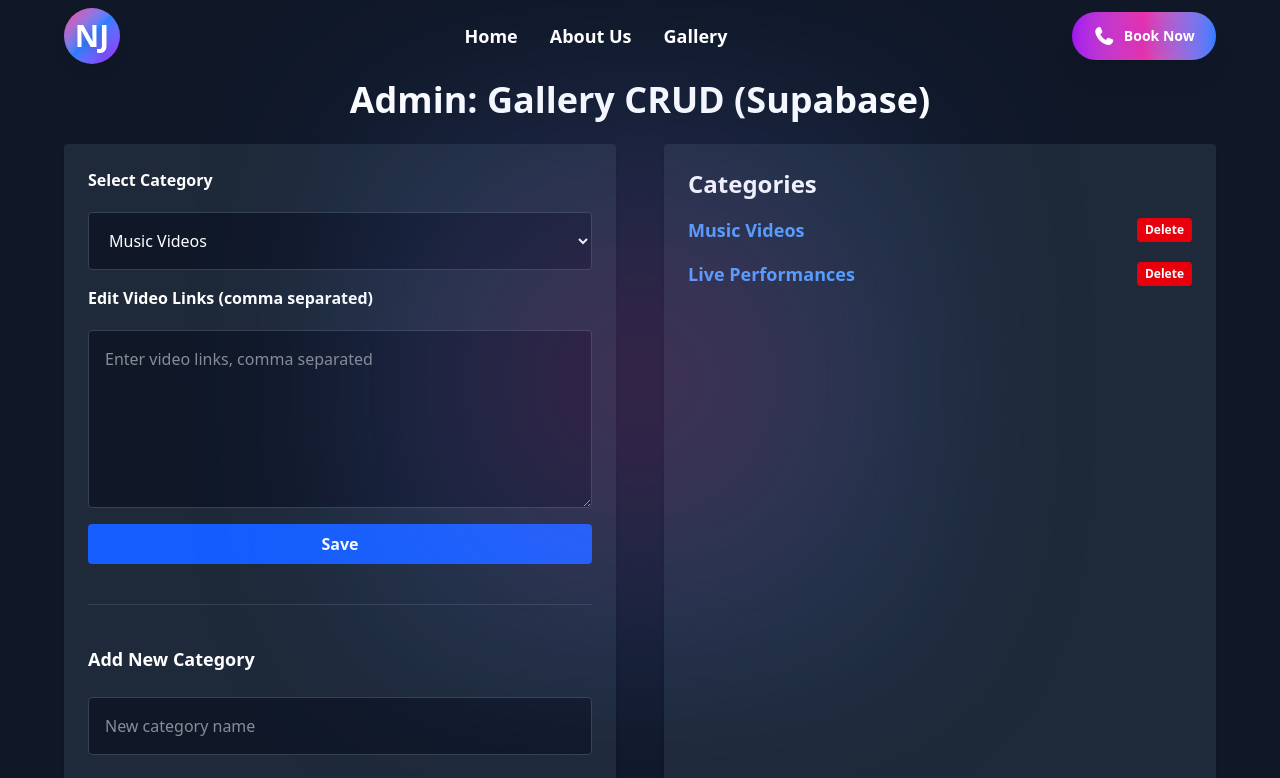
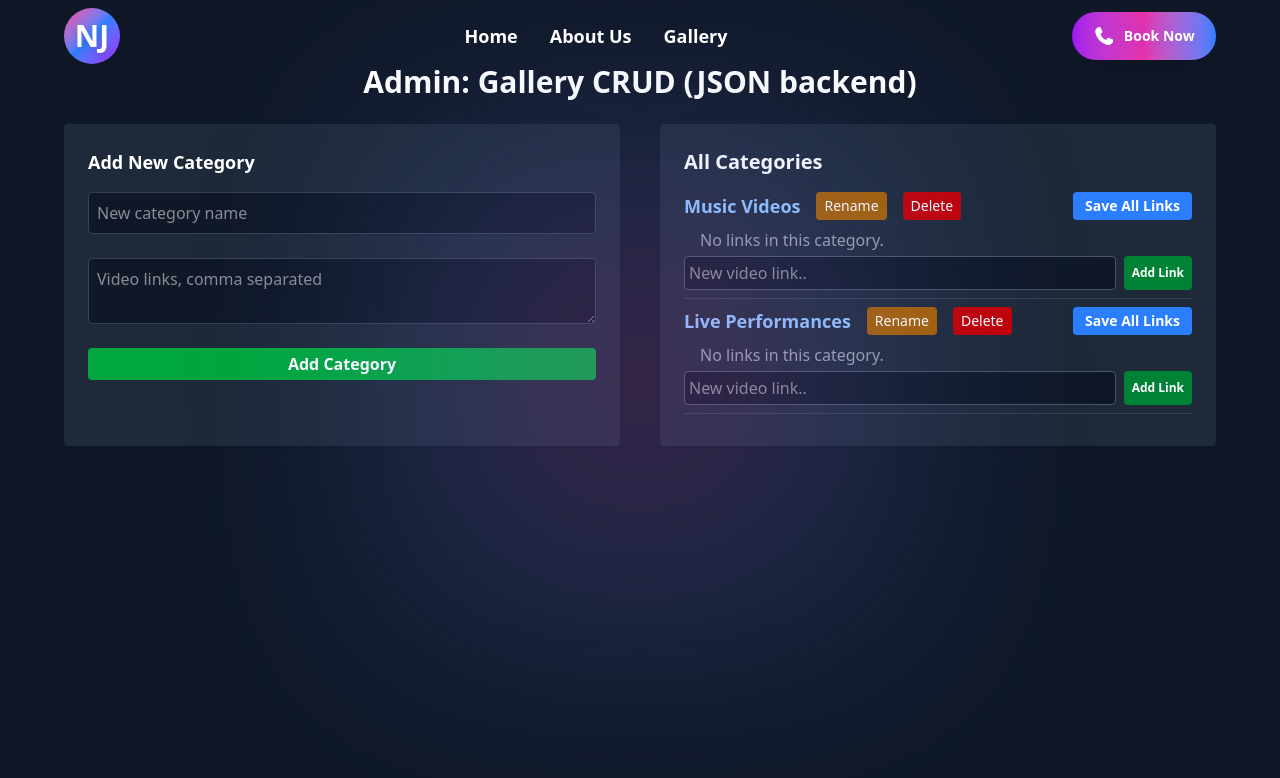
Before and after one commit to Diptanshu1996/neeraj-Bakshi, a Next.js app: page /admin_nj_neha_bakshi in a window 1280 px wide. Shown: the top 778 px of the page. Built offline with nearby package versions, Linux system fonts and the light colour scheme.

Commit message:
feat(admin): full CRUD for categories and links – enhanced admin page with robust JSON file backend, clickable/editable links, better UX

```diff
--- a/src/app/admin_nj_neha_bakshi/page.tsx
+++ b/src/app/admin_nj_neha_bakshi/page.tsx
@@ -3,168 +3,220 @@ import React, { useState, useEffect } from "react";
 
 export default function AdminGallery() {
   const [status, setStatus] = useState("");
-  const [videos, setVideos] = useState<any[]>([]);
-  const [category, setCategory] = useState("");
-  const [links, setLinks] = useState<string>("");
-  const [newCategory, setNewCategory] = useState("");
-  const [newLinks, setNewLinks] = useState("");
+  const [categories, setCategories] = useState<any[]>([]);
+  const [selectedCategoryIdx, setSelectedCategoryIdx] = useState<number>(-1);
+  const [newCatName, setNewCatName] = useState("");
+  const [newCatLinks, setNewCatLinks] = useState("");
+  const [editingCatName, setEditingCatName] = useState<string | null>(null);
+  const [linkEdits, setLinkEdits] = useState<{[catIdx:number]: {[linkIdx:number]: string}} | {}>({});
 
+  // Fetch initial categories
   useEffect(() => {
-    async function fetchGallery() {
-      const res = await fetch("/api/gallery");
-      const data = await res.json();
-      const arr = Array.isArray(data) ? data : [];
-      setVideos(arr);
-      if (arr.length > 0) {
-        setCategory(arr[0].category);
-        setLinks(((arr[0].links?.links ?? [])).join(", "));
-      }
-    }
     fetchGallery();
   }, [status]);
 
-  const handleSave = async () => {
+  async function fetchGallery() {
+    const res = await fetch("/api/gallery");
     try {
-      const linksArr = links.split(",").map(l => l.trim()).filter(l => l);
-      if (category === "Homepage Gallery Videos" && linksArr.length === 0) {
-        alert("At least 1 video link is required for Homepage Gallery Videos.");
-        setStatus("At least 1 video link is required for Homepage Gallery Videos.");
-        return;
+      const arr = await res.json();
+      setCategories(Array.isArray(arr) ? arr : []);
+    } catch {
+      setCategories([]);
     }
+  }
+
+  // --- CRUD Actions ---
+  async function saveCategory(catIdx:number) {
+    const cat = categories[catIdx];
+    if (!cat) return;
     const res = await fetch("/api/gallery", {
       method: "POST",
-        headers: { "Content-Type": "application/json" },
-        body: JSON.stringify({ category, links: { links: linksArr } })
+      headers: {"Content-Type": "application/json"},
+      body: JSON.stringify(cat)
     });
-      if (res.ok) {
-        setStatus("Saved successfully!");
-      } else {
-        setStatus("Failed to save.");
+    setStatus(res.ok ? "Saved changes!" : "Failed to save");
   }
-    } catch {
-      setStatus("Error saving data.");
-    }
-  };
 
-  const handleDelete = async (cat: string) => {
-    if (!window.confirm(`Are you sure you want to delete the category '${cat}' and all its links?`)) return;
-    try {
+  async function deleteCategory(catIdx:number) {
+    const cat = categories[catIdx];
+    if (!cat) return;
+    if (!window.confirm(`Delete category '${cat.category}' and all links?`)) return;
     const res = await fetch("/api/gallery", {
       method: "POST",
-        headers: { "Content-Type": "application/json" },
-        body: JSON.stringify({ category: cat, deleteCategory: true })
+      headers: {"Content-Type": "application/json"},
+      body: JSON.stringify({category: cat.category, deleteCategory: true})
     });
     if (res.ok) {
       setStatus("Category deleted!");
-      } else {
-        setStatus("Failed to delete.");
+      setSelectedCategoryIdx(-1);
+    } else setStatus("Failed to delete");
   }
-    } catch {
-      setStatus("Error deleting category.");
+
+  async function addCategory() {
+    if (!newCatName.trim()) return setStatus("Category name required");
+    const linksArr = newCatLinks.split(",").map(x=>x.trim()).filter(Boolean);
+    const res = await fetch("/api/gallery", {
+      method: "POST",
+      headers: {"Content-Type": "application/json"},
+      body: JSON.stringify({category: newCatName, links: {links: linksArr}})
+    });
+    setStatus(res.ok ? "Category added!" : "Failed to add category");
+    setNewCatName(""); setNewCatLinks("");
   }
-  };
 
-  const handleSelectCategory = (cat: string) => {
-  setCategory(cat);
-  const found = videos.find(v => v.category === cat);
-  setLinks(((found?.links?.links ?? [])).join(", "));
-  };
+  async function renameCategory(catIdx:number) {
+    const cat = categories[catIdx];
+    if (!cat || !editingCatName || editingCatName === cat.category) {
+      setEditingCatName(null); return;
+    }
+    // create new, copy links, delete old
+    const linksArr = (cat.links?.links ?? []);
+    await fetch("/api/gallery", {
+      method: "POST",
+      headers: {"Content-Type": "application/json"},
+      body: JSON.stringify({category: editingCatName, links: {links: linksArr}})
+    });
+    await fetch("/api/gallery", {
+      method: "POST",
+      headers: {"Content-Type": "application/json"},
+      body: JSON.stringify({category: cat.category, deleteCategory: true})
+    });
+    setStatus("Category renamed");
+    setEditingCatName(null);
+    setSelectedCategoryIdx(-1);
+  }
 
+  // ----- Per-link CRUD -----
+  function handleLinkEdit(catIdx:number, linkIdx:number, value:string) {
+    setLinkEdits(edits => ({
+      ...edits,
+      [catIdx]: {...(edits[catIdx] ?? {}), [linkIdx]: value },
+    }));
+  }
+
+  async function saveLink(catIdx:number, linkIdx:number) {
+    const editsCat = (linkEdits as any)[catIdx] || {};
+    if (!editsCat[linkIdx]) return;
+    const cat = {...categories[catIdx]};
+    cat.links.links[linkIdx] = editsCat[linkIdx];
+    await fetch("/api/gallery", {
+      method: "POST",
+      headers: {"Content-Type": "application/json"},
+      body: JSON.stringify(cat)
+    });
+    setStatus("Link updated");
+    setLinkEdits(edits => ({ ...edits, [catIdx]: {...edits[catIdx], [linkIdx]: undefined } }));
+  }
+
+  async function deleteLink(catIdx:number, linkIdx:number) {
+    if (!window.confirm("Delete this link?")) return;
+    const cat = {...categories[catIdx]};
+    cat.links.links.splice(linkIdx, 1);
+    await fetch("/api/gallery", {
+      method: "POST",
+      headers: {"Content-Type": "application/json"},
+      body: JSON.stringify(cat)
+    });
+    setStatus("Link deleted");
+  }
+
+  async function addLink(catIdx:number, newLink:string) {
+    if (!newLink.trim()) return;
+    const cat = {...categories[catIdx]};
+    cat.links.links.push(newLink.trim());
+    await fetch("/api/gallery", {
+      method: "POST",
+      headers: {"Content-Type": "application/json"},
+      body: JSON.stringify(cat)
+    });
+    setStatus("Link added");
+  }
+
+  // --- Render ---
   return (
-    <main className="min-h-screen bg-gray-900 text-white flex flex-col items-center py-20 px-4">
-      <h1 className="text-4xl font-bold mb-6">Admin: Gallery CRUD (Supabase)</h1>
-      <div className="w-full max-w-6xl grid grid-cols-1 md:grid-cols-2 gap-12">
-        {/* Left: Form */}
-        <div className="flex flex-col gap-4 bg-gray-800 p-6 rounded shadow">
-          <label htmlFor="category" className="font-semibold mb-1">Select Category</label>
-          <select
-            id="category"
-            value={category}
-            onChange={e => handleSelectCategory(e.target.value)}
-            className="w-full p-4 rounded bg-gray-900 text-white border border-gray-700"
-            required
-          >
-            {videos.map(v => (
-              <option key={v.category} value={v.category}>{v.category}</option>
-            ))}
-          </select>
-          <label htmlFor="links" className="font-semibold mb-1">Edit Video Links (comma separated)</label>
-          <textarea
-            id="links"
-            value={links}
-            onChange={e => setLinks(e.target.value)}
-            rows={6}
-            className="w-full p-4 rounded bg-gray-900 text-white border border-gray-700"
-            placeholder="Enter video links, comma separated"
-            required
-          />
-          <button type="button" className="bg-blue-600 px-6 py-2 rounded font-bold" onClick={handleSave}>Save</button>
-          <hr className="my-6 border-gray-700" />
-          <h2 className="text-lg font-bold mb-2">Add New Category</h2>
+    <main className="min-h-screen bg-gray-900 text-white flex flex-col items-center py-16 px-2">
+      <h1 className="text-3xl font-bold mb-6">Admin: Gallery CRUD (JSON backend)</h1>
+      <div className="w-full max-w-6xl grid grid-cols-1 md:grid-cols-2 gap-10">
+        {/* Left: Add category */}
+        <div className="bg-gray-800 p-6 rounded shadow flex flex-col gap-4">
+          <h2 className="font-bold text-lg">Add New Category</h2>
           <input
             type="text"
-            value={newCategory}
-            onChange={e => setNewCategory(e.target.value)}
-            className="w-full p-4 rounded bg-gray-900 text-white border border-gray-700 mb-2"
+            value={newCatName}
+            onChange={e => setNewCatName(e.target.value)}
+            className="w-full p-2 rounded bg-gray-900 text-white border border-gray-700 mb-2"
             placeholder="New category name"
           />
           <textarea
-            value={newLinks}
-            onChange={e => setNewLinks(e.target.value)}
-            rows={4}
-            className="w-full p-4 rounded bg-gray-900 text-white border border-gray-700 mb-2"
+            value={newCatLinks}
+            onChange={e => setNewCatLinks(e.target.value)}
+            rows={2}
+            className="w-full p-2 rounded bg-gray-900 text-white border border-gray-700 mb-2"
             placeholder="Video links, comma separated"
           />
           <button
-            type="button"
-            className="bg-green-600 px-6 py-2 rounded font-bold"
-            onClick={async () => {
-              if (!newCategory.trim()) return setStatus("Category name required");
-              const linksArr = newLinks.split(",").map(l => l.trim()).filter(l => l);
-              if (newCategory === "Homepage Gallery Videos" && linksArr.length === 0) {
-                alert("At least 1 video link is required for Homepage Gallery Videos.");
-                setStatus("At least 1 video link is required for Homepage Gallery Videos.");
-                return;
-              }
-              const res = await fetch("/api/gallery", {
-                method: "POST",
-                headers: { "Content-Type": "application/json" },
-                body: JSON.stringify({ category: newCategory, links: { links: linksArr } })
-              });
-              if (res.ok) {
-                setStatus("New category added!");
-                setNewCategory("");
-                setNewLinks("");
-              } else {
-                setStatus("Failed to add category.");
-              }
-            }}
+            className="bg-green-600 px-4 py-1 rounded font-bold"
+            onClick={addCategory}
           >Add Category</button>
-          {status && <div className="mt-2 text-lg">{status}</div>}
+          {status && <div className="mt-2 text-base text-green-300">{status}</div>}
         </div>
-        {/* Right: Category List & Delete */}
+        {/* Right: Browse/Edit Categories */}
         <div className="bg-gray-800 p-6 rounded shadow">
-          <h2 className="text-2xl font-bold mb-4">Categories</h2>
-          <div className="space-y-4">
-            {videos.map(v => (
-              <div key={v.category} className="mb-4">
-                <div className="flex items-center justify-between mb-1">
-                  <span
-                    className={`font-semibold text-lg mr-2 cursor-pointer ${v.category === "Homepage Gallery Videos" ? "text-green-400" : "text-blue-400"}`}
-                    onClick={() => handleSelectCategory(v.category)}
-                  >{v.category}</span>
-                  {v.category !== "Homepage Gallery Videos" && (
-                    <button
-                      className="bg-red-600 text-white px-2 py-1 rounded text-xs font-bold hover:bg-red-700 ml-2"
-                      onClick={() => handleDelete(v.category)}
-                    >Delete</button>
+          <h2 className="text-xl font-bold mb-4">All Categories</h2>
+          <div className="space-y-7">
+            {categories.length === 0 && <span>No categories found.</span>}
+            {categories.map((cat, catIdx) => (
+              <div key={cat.category} className="mb-2 border-b border-gray-700 pb-2">
+                <div className="flex items-center gap-2 mb-2">
+                  {editingCatName === cat.category ? (
+                    <>
+                      <input
+                        className="p-1 rounded bg-gray-900 text-white border border-gray-600"
+                        value={editingCatName}
+                        onChange={e=>setEditingCatName(e.target.value)}
+                      />
+                      <button className="bg-blue-600 px-2 py-1 rounded ml-1" onClick={()=>renameCategory(catIdx)}>Save</button>
+                      <button className="bg-gray-600 px-2 py-1 rounded ml-1" onClick={()=>setEditingCatName(null)}>Cancel</button>
+                    </>
+                  ) : (
+                    <>
+                      <span className="font-semibold text-lg text-blue-300 cursor-pointer" onClick={()=>setSelectedCategoryIdx(catIdx)}>{cat.category}</span>
+                      <button className="bg-yellow-700 px-2 py-1 rounded text-sm ml-2" onClick={()=>setEditingCatName(cat.category)}>Rename</button>
+                      <button className="bg-red-700 px-2 py-1 rounded text-sm ml-2" onClick={()=>deleteCategory(catIdx)}>Delete</button>
+                    </>
                   )}
+                  <button className="ml-auto bg-blue-500 px-3 py-1 rounded text-sm font-bold" onClick={()=>saveCategory(catIdx)}>Save All Links</button>
                 </div>
-                <ul className="ml-4 list-disc">
-                  {(v.links?.links ?? []).map((link: string, idx: number) => (
-                    <li key={idx} className="break-all text-sm text-gray-200">{link}</li>
+                {/* Links */}
+                <ul className="pl-4">
+                  {(cat.links?.links || []).length === 0 && (
+                    <li className="text-gray-400">No links in this category.</li>
+                  )}
+                  {(cat.links?.links || []).map((link:string, linkIdx:number) => (
+                    <li key={linkIdx} className="flex items-center gap-2 mb-1">
+                      {linkEdits[catIdx]?.[linkIdx] !== undefined ? (
+                        <>
+                          <input
+                            className="p-1 rounded bg-gray-900 text-white border border-gray-600 w-full"
+                            value={linkEdits[catIdx][linkIdx]}
+                            onChange={e=>handleLinkEdit(catIdx, linkIdx, e.target.value)}
+                            placeholder="Edit link"
+                          />
+                          <button className="bg-blue-600 px-2 py-1 rounded text-sm" onClick={()=>saveLink(catIdx,linkIdx)}>Save</button>
+                          <button className="bg-gray-600 px-1 py-1 rounded text-sm" onClick={()=>setLinkEdits(edits => ({...edits,[catIdx]: {...edits[catIdx], [linkIdx]: undefined }}))}>Cancel</button>
+                        </>
+                      ) : (
+                        <>
+                          <a href={link} target="_blank" rel="noopener noreferrer" className="text-green-300 underline break-all w-full">{link}</a>
+                          <button className="bg-yellow-700 px-2 py-1 rounded text-xs ml-1" onClick={()=>handleLinkEdit(catIdx, linkIdx, link)}>Edit</button>
+                          <button className="bg-red-700 px-2 py-1 rounded text-xs ml-1" onClick={()=>deleteLink(catIdx, linkIdx)}>Delete</button>
+                        </>
+                      )}
+                    </li>
                   ))}
                 </ul>
+                {/* Add New Link */}
+                <AddLinkForm onAdd={l => addLink(catIdx,l)} />
               </div>
             ))}
           </div>
@@ -173,3 +225,20 @@ export default function AdminGallery() {
     </main>
   );
 }
+
+//--- Add Link Form inline component ---
+function AddLinkForm({onAdd}:{onAdd:(link:string)=>void}) {
+  const [draft, setDraft] = useState("");
+  return (
+    <div className="flex mt-1 gap-2">
+      <input
+        type="text"
+        className="flex-1 p-1 rounded bg-gray-900 text-white border border-gray-600"
+        placeholder="New video link.."
+        value={draft}
+        onChange={e=>setDraft(e.target.value)}
+      />
+      <button className="bg-green-700 px-2 py-1 rounded text-xs font-bold" onClick={()=>{onAdd(draft);setDraft("");}}>Add Link</button>
+    </div>
+  );
+}
```
Lines whose indentation alone changed are shown as unchanged.
